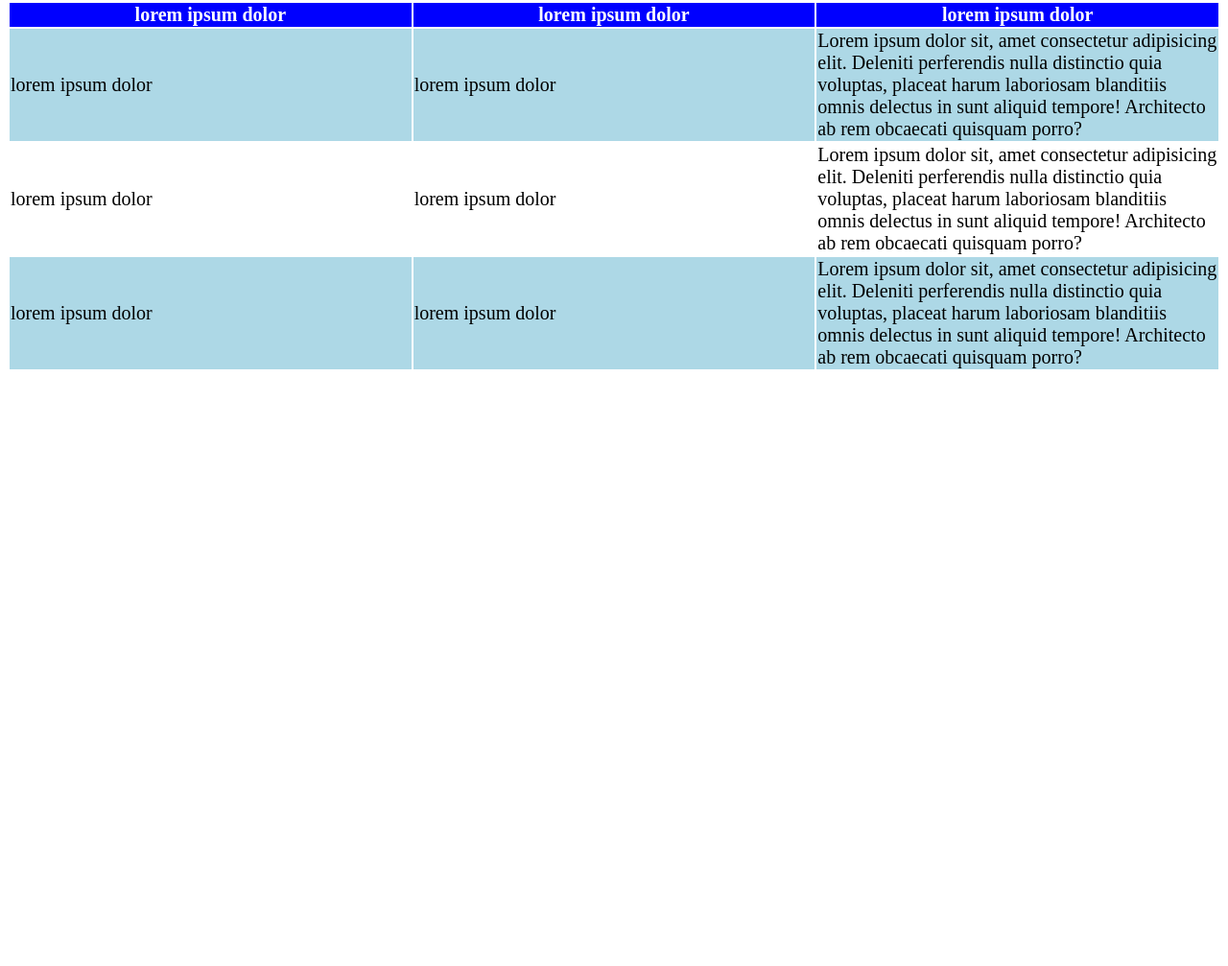
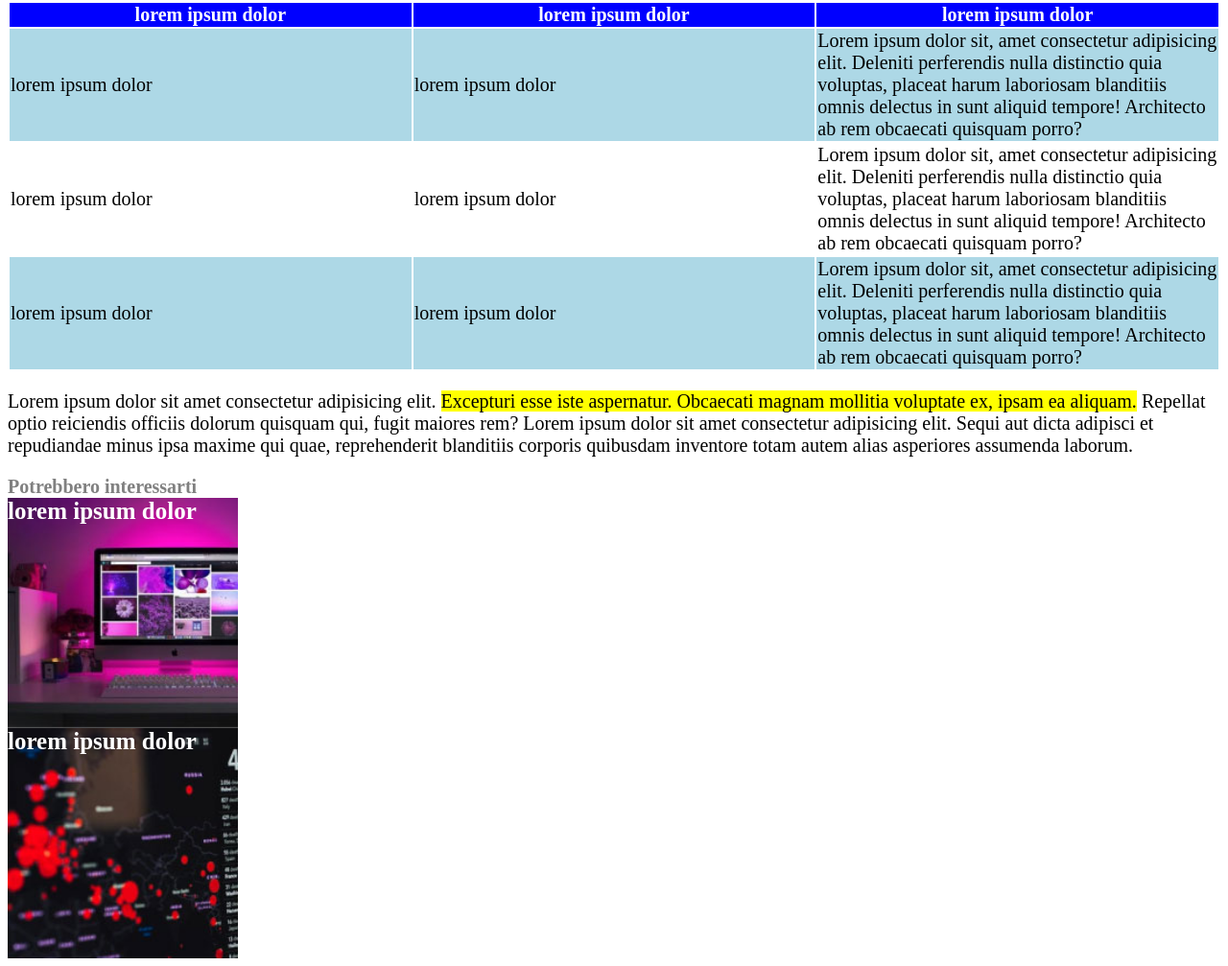
Before and after one commit to robanf/html-css-booleaner, a plain HTML site: page index.html in a window 1280 px wide. Shown: the part 995-2002 px from the top of the page at 96% size. Before the commit the page ends 1390 px from the top, so only its background shows below. Drawn offline with Linux system fonts and the light colour scheme.

Commit message:
add footer

```diff
--- a/css/style.css
+++ b/css/style.css
@@ -55,3 +55,27 @@ td{
 .lightblue{
     background-color: lightblue;
 }
+
+.fine{
+    color: gray;
+    font-size: 20px;
+}
+
+.img-1{
+    width: 240px;
+    height: 240px;
+    font-size: 25px;
+
+    color: white;
+    background-image: url("../img/monitor.jpg");
+    background-size: cover;
+}
+
+.img-2{
+    width: 240px;
+    height: 240px;
+    font-size: 25px;
+    color: white;
+    background-image: url("../img/graph.jpg");
+    background-size: cover;
+}
--- a/index.html
+++ b/index.html
@@ -42,6 +42,7 @@
             <li>Lorem ipsum dolor sit amet consectetur adipisicing elit. Praesentium error delectus obcaecati alias, iusto facilis repudiandae voluptates deleniti iste at dicta natus earum quo ex eligendi ab amet temporibus asperiores!</li>
             <li>Lorem ipsum, dolor sit amet consectetur adipisicing elit. Incidunt, quod similique? Nisi omnis, officiis quos atque quam ipsum ut eligendi cum, numquam obcaecati fugiat explicabo doloribus illo debitis reprehenderit commodi.</li>
         </ul>
+        <!-- inizio tabella -->
         <table>
             <thead>
                 <th>lorem ipsum dolor</th>
@@ -66,12 +67,16 @@
                 </tr>
             </tbody>
         </table>
+        <!-- fine tabella -->
+        <p>Lorem ipsum dolor sit amet consectetur adipisicing elit. <span class="evidenziato"> Excepturi esse iste aspernatur. Obcaecati magnam mollitia voluptate ex, ipsam ea aliquam.</span> Repellat optio reiciendis officiis dolorum quisquam qui, fugit maiores rem? Lorem ipsum dolor sit amet consectetur adipisicing elit. Sequi aut dicta adipisci et repudiandae minus ipsa maxime qui quae, reprehenderit blanditiis corporis quibusdam inventore totam autem alias asperiores assumenda laborum.</p>
     </main>
     <!-- fine main -->
 
     <!-- inizio footer -->
     <footer>
-
+        <div class="fine"><strong>Potrebbero interessarti</strong> </div>
+        <div class="img-1"><strong>lorem ipsum dolor</strong></div>
+        <div class="img-2"><strong>lorem ipsum dolor</strong></div>
     </footer>
     <!-- fine footer -->
 </body>
```
